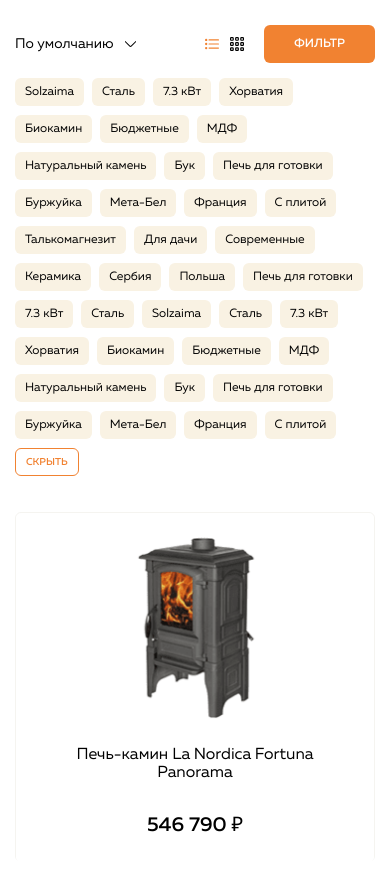
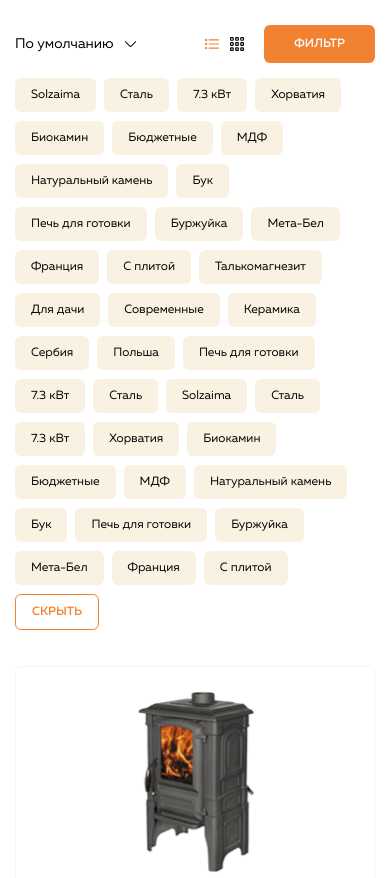
Before and after one commit to ViktoriaZaharova/fireplace-magic, a plain HTML site: page catalog.html in a window 390 px wide. Shown: the part 937-1815 px from the top of the page. Drawn offline with nearby package versions, Linux system fonts and the light colour scheme.

Commit message:
edit catalog+product

```diff
--- a/catalog.html
+++ b/catalog.html
@@ -915,46 +915,46 @@
 							</div>
 
 							<div class="col-12 d-flex flex-wrap">
-								<ul class="list-tags my-ul">
-									<li><a href="#">Solzaima</a></li>
-									<li><a href="#">Сталь</a></li>
-									<li><a href="#">7.3 кВт</a></li>
-									<li><a href="#">Хорватия</a></li>
-									<li><a href="#">Биокамин</a></li>
-									<li><a href="#">Бюджетные</a></li>
-									<li><a href="#">МДФ</a></li>
-									<li><a href="#">Натуральный камень</a></li>
-									<li><a href="#">Бук</a></li>
-									<li><a href="#">Печь для готовки</a></li>
-									<li><a href="#">Буржуйка</a></li>
-									<li><a href="#">Мета-Бел</a></li>
-									<li><a href="#">Франция</a></li>
-									<li><a href="#">С плитой</a></li>
-									<li><a href="#">Талькомагнезит</a></li>
-									<li><a href="#">Для дачи</a></li>
-									<li><a href="#">Современные</a></li>
-									<li><a href="#">Керамика</a></li>
-									<li><a href="#">Сербия</a></li>
-									<li><a href="#">Польша</a></li>
-									<li><a href="#">Печь для готовки</a></li>
-									<li><a href="#">7.3 кВт</a></li>
-									<li><a href="#">Сталь</a></li>
-									<li><a href="#">Solzaima</a></li>
-									<li><a href="#">Сталь</a></li>
-									<li><a href="#">7.3 кВт</a></li>
-									<li><a href="#">Хорватия</a></li>
-									<li><a href="#">Биокамин</a></li>
-									<li><a href="#">Бюджетные</a></li>
-									<li><a href="#">МДФ</a></li>
-									<li><a href="#">Натуральный камень</a></li>
-									<li><a href="#">Бук</a></li>
-									<li><a href="#">Печь для готовки</a></li>
-									<li><a href="#">Буржуйка</a></li>
-									<li><a href="#">Мета-Бел</a></li>
-									<li><a href="#">Франция</a></li>
-									<li><a href="#">С плитой</a></li>
-									<li class="list-tags-btn"><a href="#" class="btn btn-border-accent btn-toggle-tags">скрыть</a></li>
-								</ul>
+								<div class="list-tags">
+									<a class="list-tags__links" href="#">Solzaima</a>
+									<a class="list-tags__links" href="#">Сталь</a>
+									<a class="list-tags__links" href="#">7.3 кВт</a>
+									<a class="list-tags__links" href="#">Хорватия</a>
+									<a class="list-tags__links" href="#">Биокамин</a>
+									<a class="list-tags__links" href="#">Бюджетные</a>
+									<a class="list-tags__links" href="#">МДФ</a>
+									<a class="list-tags__links" href="#">Натуральный камень</a>
+									<a class="list-tags__links" href="#">Бук</a>
+									<a class="list-tags__links" href="#">Печь для готовки</a>
+									<a class="list-tags__links" href="#">Буржуйка</a>
+									<a class="list-tags__links" href="#">Мета-Бел</a>
+									<a class="list-tags__links" href="#">Франция</a>
+									<a class="list-tags__links" href="#">С плитой</a>
+									<a class="list-tags__links" href="#">Талькомагнезит</a>
+									<a class="list-tags__links" href="#">Для дачи</a>
+									<a class="list-tags__links" href="#">Современные</a>
+									<a class="list-tags__links" href="#">Керамика</a>
+									<a class="list-tags__links" href="#">Сербия</a>
+									<a class="list-tags__links" href="#">Польша</a>
+									<a class="list-tags__links" href="#">Печь для готовки</a>
+									<a class="list-tags__links" href="#">7.3 кВт</a>
+									<a class="list-tags__links" href="#">Сталь</a>
+									<a class="list-tags__links" href="#">Solzaima</a>
+									<a class="list-tags__links" href="#">Сталь</a>
+									<a class="list-tags__links" href="#">7.3 кВт</a>
+									<a class="list-tags__links" href="#">Хорватия</a>
+									<a class="list-tags__links" href="#">Биокамин</a>
+									<a class="list-tags__links" href="#">Бюджетные</a>
+									<a class="list-tags__links" href="#">МДФ</a>
+									<a class="list-tags__links" href="#">Натуральный камень</a>
+									<a class="list-tags__links" href="#">Бук</a>
+									<a class="list-tags__links" href="#">Печь для готовки</a>
+									<a class="list-tags__links" href="#">Буржуйка</a>
+									<a class="list-tags__links" href="#">Мета-Бел</a>
+									<a class="list-tags__links" href="#">Франция</a>
+									<a class="list-tags__links" href="#">С плитой</a>
+									<a href="#" class="btn btn-border-accent btn-toggle-tags">скрыть</a>
+								</div>
 
 							</div>
 
@@ -2383,6 +2383,7 @@
 							<div class="col-12 col-md-6">
 								<div class="modal-body-product__gallery">
 									<div class="modal-body-product__gallery-max">
+										<a href="img/product-modal1.png" class="btn-gallery-zoom" data-fancybox="product"></a>
 										<a href="img/product-modal1.png" data-fancybox="product"
 											class="modal-body-product__gallery-item js-tab-content active" data-tab="1"><img
 												src="img/product-modal1.png" alt=""></a>
--- a/js/common.js
+++ b/js/common.js
@@ -210,6 +210,26 @@ $('.link-all-characteristics').on('click', function (e) {
 		content.slice(7).css('display', 'none');
 	}
 });
+
+$('.btn-toggle-tags').on('click', function (e) {
+	e.preventDefault();
+
+	var
+		$this = $(this),
+		content = $(this).parents('.list-tags').find('.list-tags__links');
+
+
+	if (!$this.hasClass('trigger')) {
+		$this.addClass('trigger');
+		$this.html('показать все');
+		content.slice(10).css('display', 'none');
+
+	} else {
+		$this.removeClass('trigger');
+		$this.html('Скрыть');
+		content.css('display', 'flex');
+	}
+});
 // show list all
 
 // load more
--- a/sass/footer.sass
+++ b/sass/footer.sass
@@ -163,15 +163,7 @@ footer
 		position: relative
 		width: 100%
 		max-width: 480px
-		&::before
-			content: ''
-			position: absolute
-			right: 0
-			top: 0
-			width: 18px
-			height: 18px
-			background: url('../img/zoom-in.svg') no-repeat center
-			background-size: cover
+
 		&-max
 			width: 100%
 			margin: 0 0 24px
@@ -233,6 +225,15 @@ footer
 			background: url('../img/youtube-2.svg') no-repeat center
 			background-size: cover
 
+.btn-gallery-zoom
+	position: absolute
+	right: 0
+	top: 0
+	width: 18px
+	height: 18px
+	background: url('../img/zoom-in.svg') no-repeat center
+	background-size: cover
+
 .logo-product
 	@include d-flex
 	margin: 0 auto
--- a/sass/main.sass
+++ b/sass/main.sass
@@ -1168,6 +1168,10 @@
 // catalog page
 .page-catalog
 	margin: 0 0 160px
+	.banner-v1
+		position: sticky
+		position: -webkit-sticky
+		top: 70px
 
 .sidebar
 	width: 100%
@@ -1424,24 +1428,22 @@
 	flex-wrap: wrap
 	font-size: 14px
 	margin: 0 0 27px
-	li
+	a
+		border-radius: 6px
+			// box-shadow: 0 0 32px 0 rgba(0, 0, 0, 0.17)
+		background-color: #f9f2e3
+		padding: 11px 16px
+		color: #000
 		margin: 0 8px 9px 0
-		a
-			border-radius: 6px
-			// box-shadow: 0 0 32px 0 rgba(0, 0, 0, 0.17)
-			background-color: #f9f2e3
-			padding: 11px 16px
+		&:hover
 			color: #000
-			&:hover
-				color: #000
-	.list-tags-btn
-		a
-			background: #fff
-			color: $accent
-			font-weight: 500
-			&:hover
-				background: $accent
-				color: #fff
+	.btn-toggle-tags
+		background: #fff
+		color: $accent
+		font-weight: 500
+		&:hover
+			background: $accent
+			color: #fff
 
 .product-card-catalog
 	position: relative
--- a/sass/style.sass
+++ b/sass/style.sass
@@ -46,8 +46,8 @@ body
 	background: #fff
 	color: #000
 
-html, body
-	overflow-x: hidden
+// html, body
+// 	overflow-x: hidden
 
 img
 	display: block
```
Also changed, not shown: product.html (+2 -0 lines), css/footer.css, css/main.css, css/style.css.
